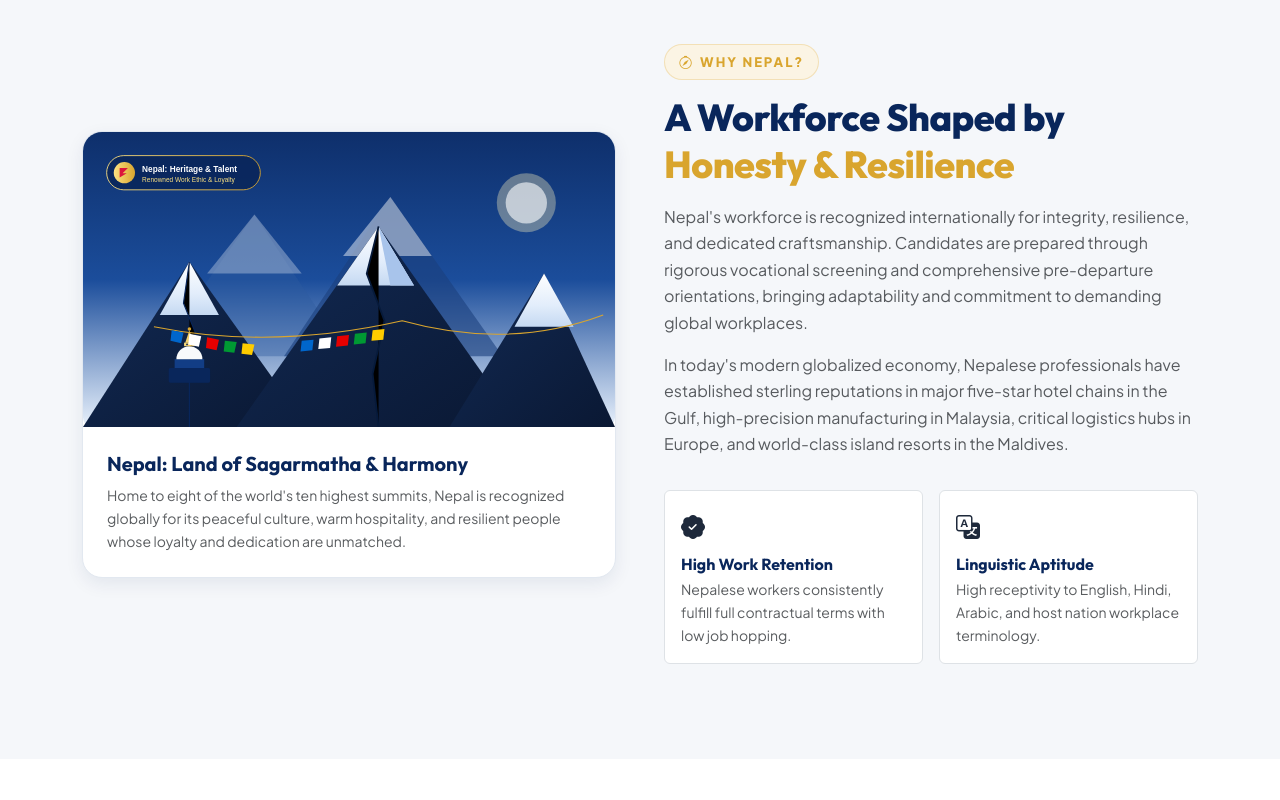
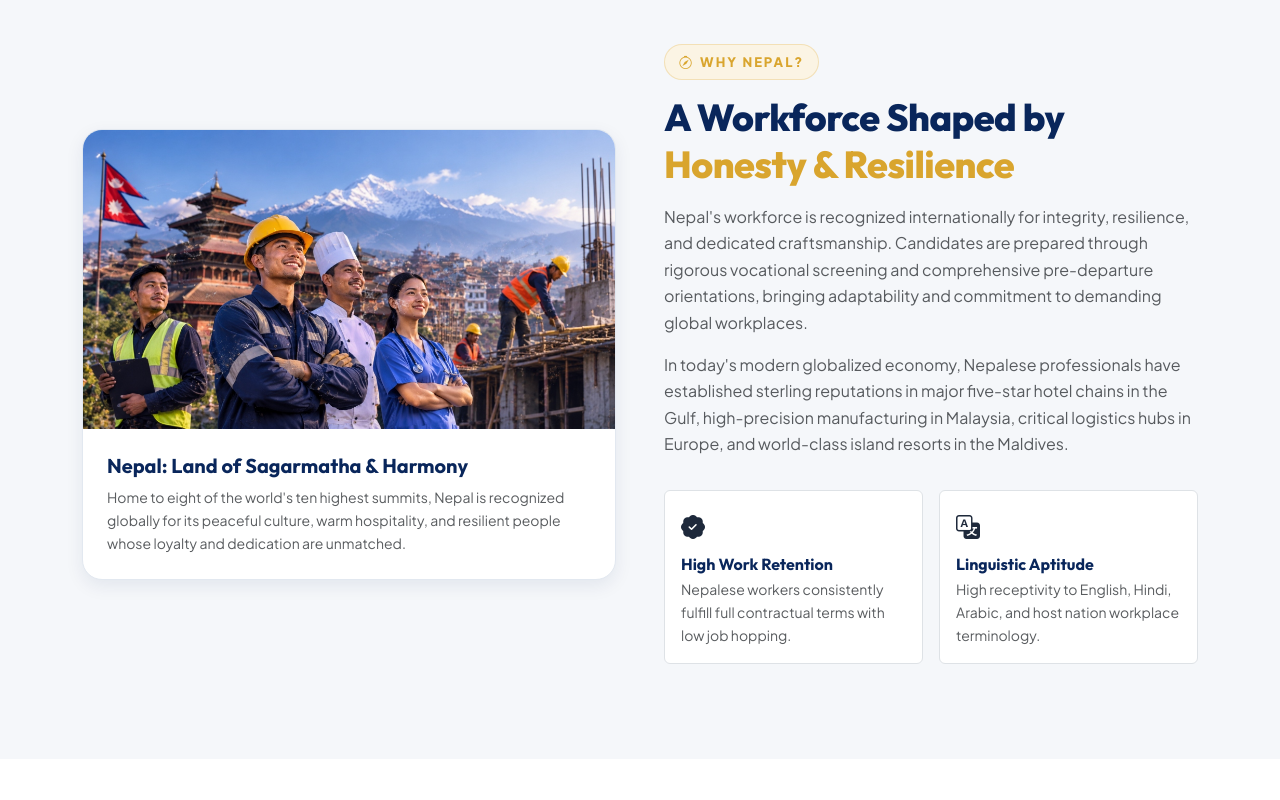
Before and after one commit to Mrlunitic/nova-recruitment, a plain HTML site: page about.html in a window 1280 px wide. Shown: the part 1520-2320 px from the top of the page. Drawn offline with nearby package versions, Linux system fonts and the light colour scheme.

Commit message:
Add Nepalese workforce photograph to Nepal Heritage section

```diff
--- a/about.html
+++ b/about.html
@@ -177,7 +177,7 @@
       <div class="row align-items-center g-5">
         <div class="col-lg-6">
           <div class="nepal-card">
-            <img src="images/nepal-himalayas.svg" alt="Himalayas and Cultural Stupa" class="nepal-banner-img">
+            <img src="images/nepal-talent-heritage.jpg" alt="Nepalese Skilled Professionals - Engineering, Healthcare, Hospitality, and Construction" class="nepal-banner-img">
             <div class="p-4">
               <h5 class="fw-bold text-navy mb-2">Nepal: Land of Sagarmatha &amp; Harmony</h5>
               <p class="text-muted small mb-0">
```
Also changed, not shown: index.html (+1 -1 lines), images/nepal-talent-heritage.jpg (added).
